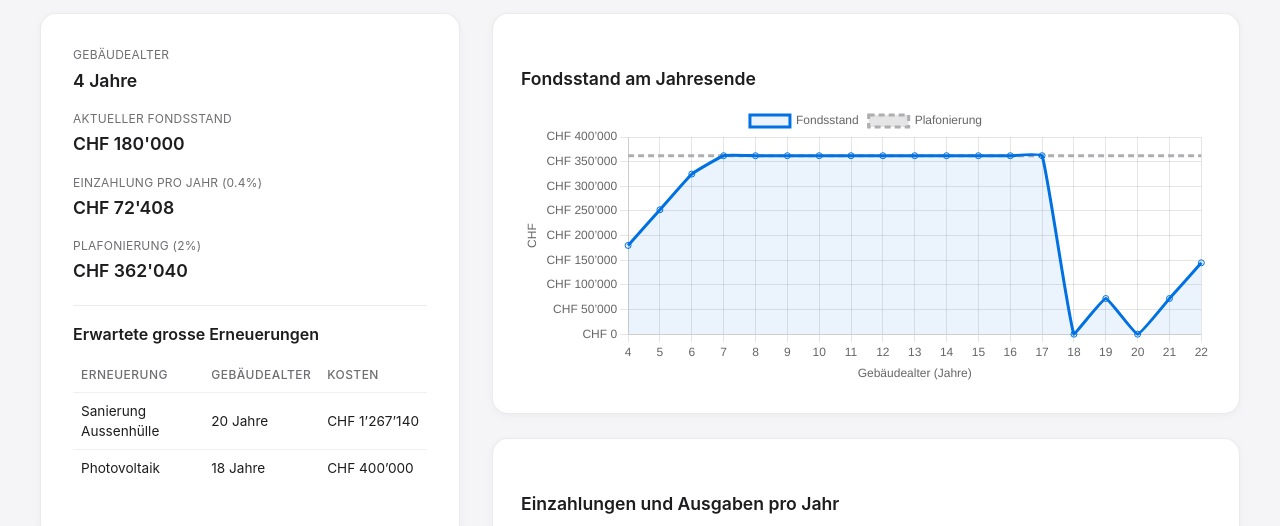
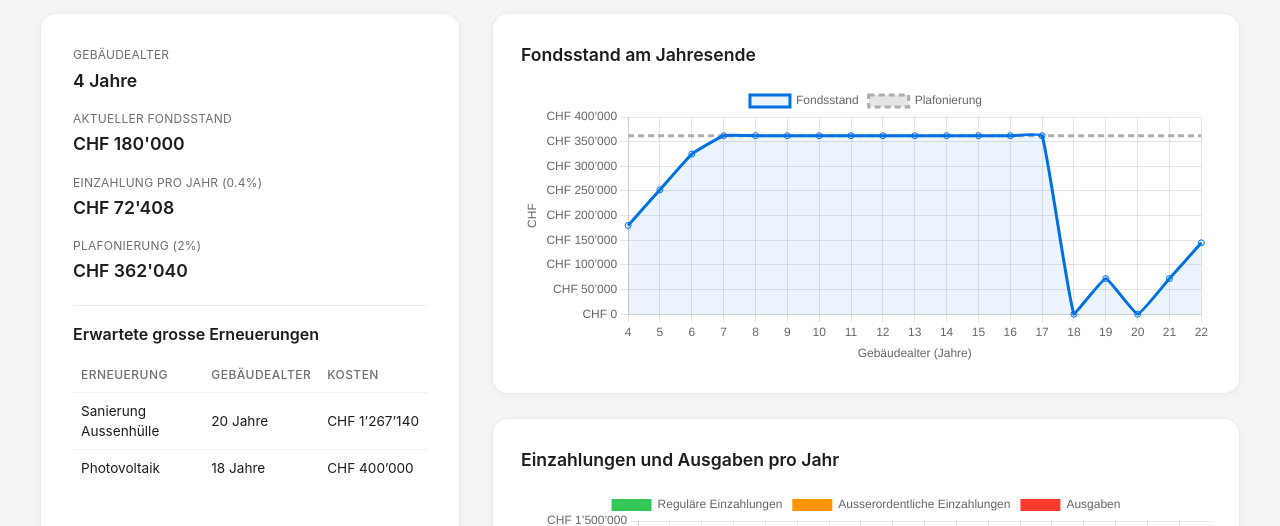
Before and after one commit to weberste/erneuerungsfonds, a plain HTML site: page index.html in a window 1280 px wide. Shown: the part 229-755 px from the top of the page. Drawn offline with nearby package versions, Linux system fonts and the light colour scheme.

Commit message:
Fix chart container vertical padding consistency
- Remove top margin from h3 inside chart containers
- Match spacing with info-box below

Co-Authored-By: Claude Opus 4.5 <noreply@anthropic.com>

```diff
--- a/style.css
+++ b/style.css
@@ -344,6 +344,11 @@ input[type="text"]::placeholder {
   box-shadow: 0 2px 8px rgba(0, 0, 0, 0.04);
 }
 
+.chart-container h3 {
+  margin-top: 0;
+  margin-bottom: 1rem;
+}
+
 .chart-container canvas {
   max-height: 280px;
 }
```
